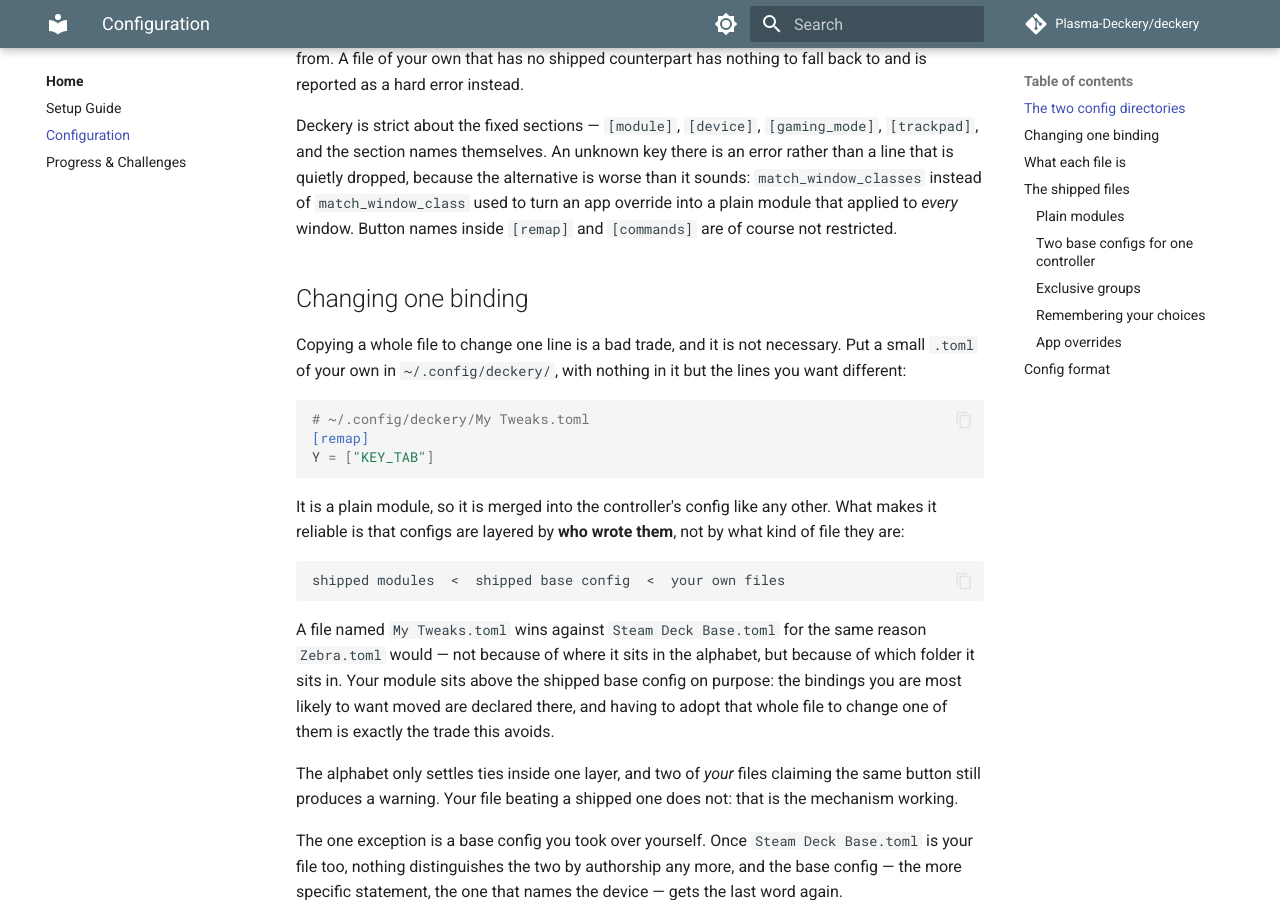
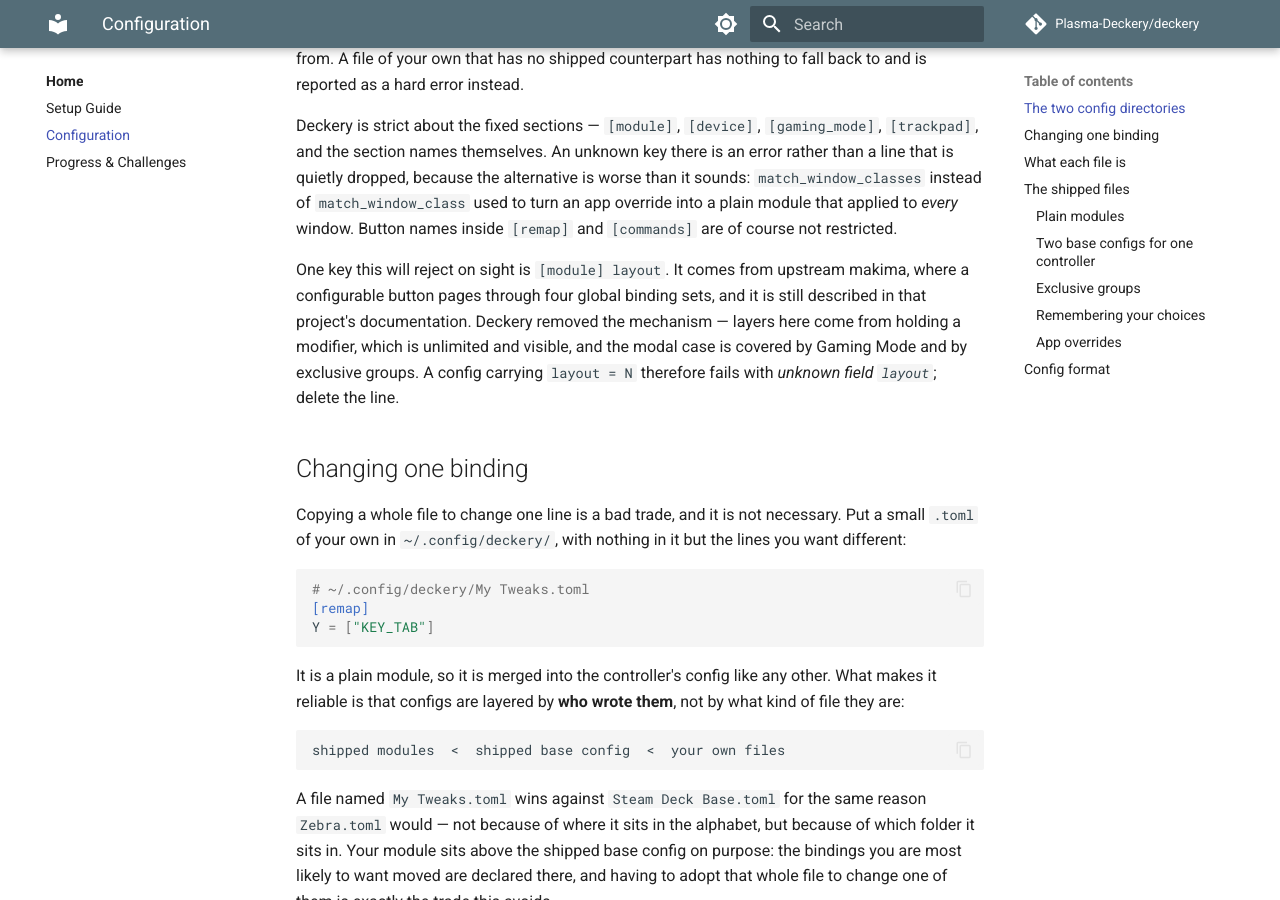
Before and after one commit to Plasma-Deckery/deckery, an MkDocs documentation site: the page built from docs/configuration.md, in a window 1280 px wide and 900 px high, scrolled down 1125 px. Built offline with MkDocs 1.6.1 and Material for MkDocs 9.7.7, drawn with Linux system fonts in a browser that asks for light colours; comment, search, counter and statistics services are not loaded.

Commit message:
Say why a layout key is rejected
The field is gone and the fixed sections are deny_unknown_fields, so a
config carrying it fails with 'unknown field layout' and no hint as to
why. Upstream makima still documents the key, so anyone arriving from
there meets that error with nothing to go on.

```diff
--- a/docs/configuration.md
+++ b/docs/configuration.md
@@ -23,6 +23,8 @@ Deckery also keeps a `README.md` in your folder covering this page in short, so
 The replacement is conditional on the file being readable. If your copy has an error, Deckery keeps the shipped version in effect and marks the entry with a ⚠ in the tray, naming the file it skipped — a broken override costs you the edit you were making, not the bindings you started from. A file of your own that has no shipped counterpart has nothing to fall back to and is reported as a hard error instead.
 
 Deckery is strict about the fixed sections — `[module]`, `[device]`, `[gaming_mode]`, `[trackpad]`, and the section names themselves. An unknown key there is an error rather than a line that is quietly dropped, because the alternative is worse than it sounds: `match_window_classes` instead of `match_window_class` used to turn an app override into a plain module that applied to *every* window. Button names inside `[remap]` and `[commands]` are of course not restricted.
+
+One key this will reject on sight is `[module] layout`. It comes from upstream makima, where a configurable button pages through four global binding sets, and it is still described in that project's documentation. Deckery removed the mechanism — layers here come from holding a modifier, which is unlimited and visible, and the modal case is covered by Gaming Mode and by exclusive groups. A config carrying `layout = N` therefore fails with *unknown field `layout`*; delete the line.
 
 ## Changing one binding
 
```
